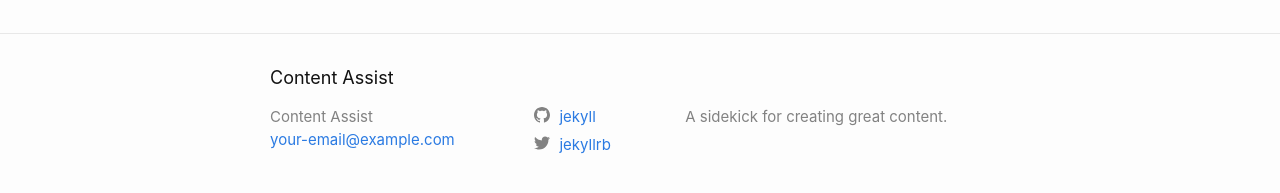
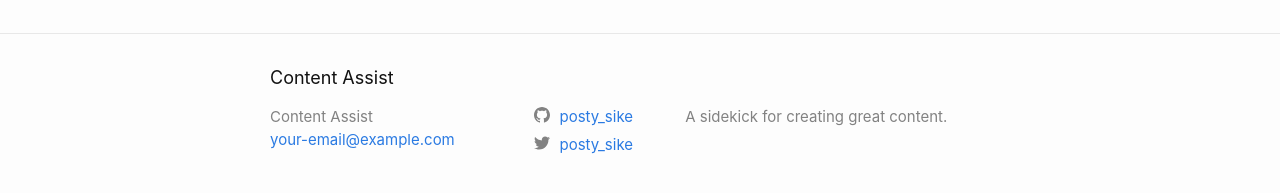
Before and after one commit to davidpots/posty, a Jekyll site: the page built from index.markdown, in a window 1280 px wide. Shown: the part 684-877 px from the top of the page. Built offline with Jekyll 4.4.1, drawn with Linux system fonts in a browser that asks for light colours.

Commit message:
Updated Config

```diff
--- a/_config.yml
+++ b/_config.yml
@@ -11,8 +11,8 @@
 email: your-email@example.com
 description: A sidekick for creating great content.
 baseurl: "/posty"
-url: http://davidpots.com
-twitter_username: jekyllrb
-github_username: jekyll
+url: http://davidpots.com/posty/
+twitter_username: posty_sike
+github_username: posty_sike
 plugins:
 - jekyll-feed
```
